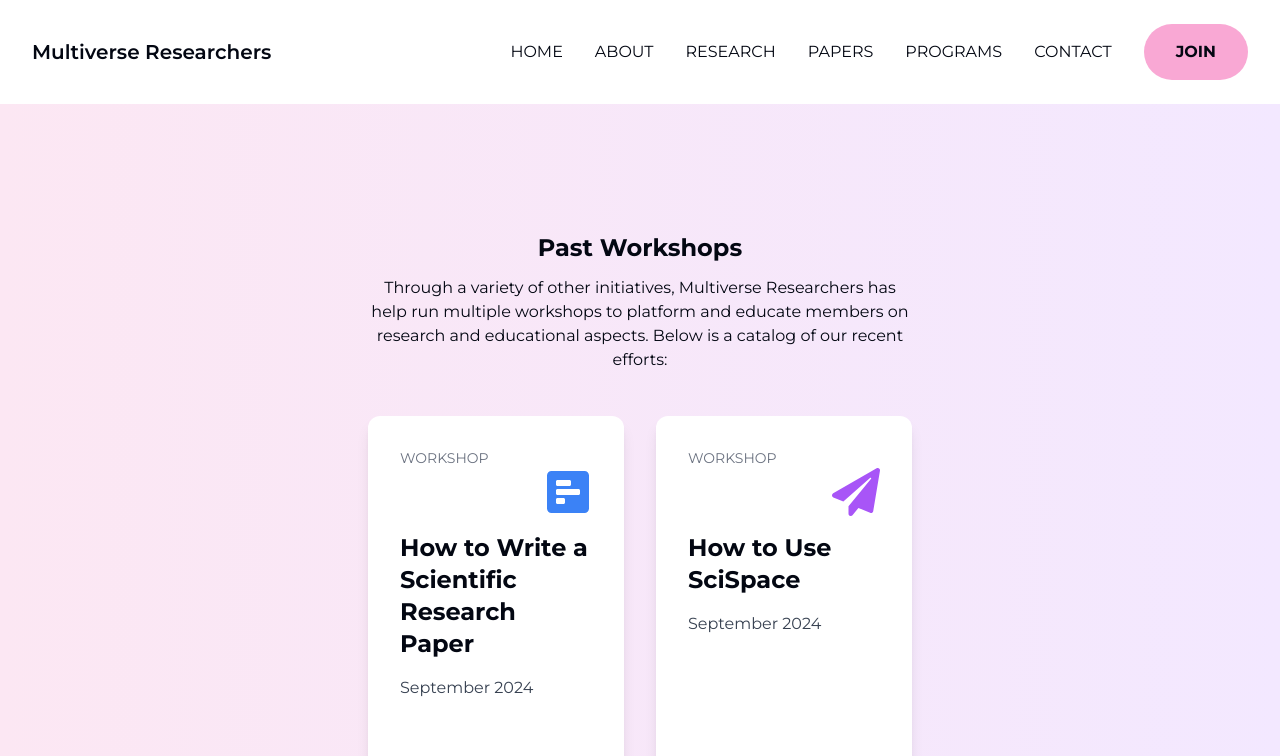
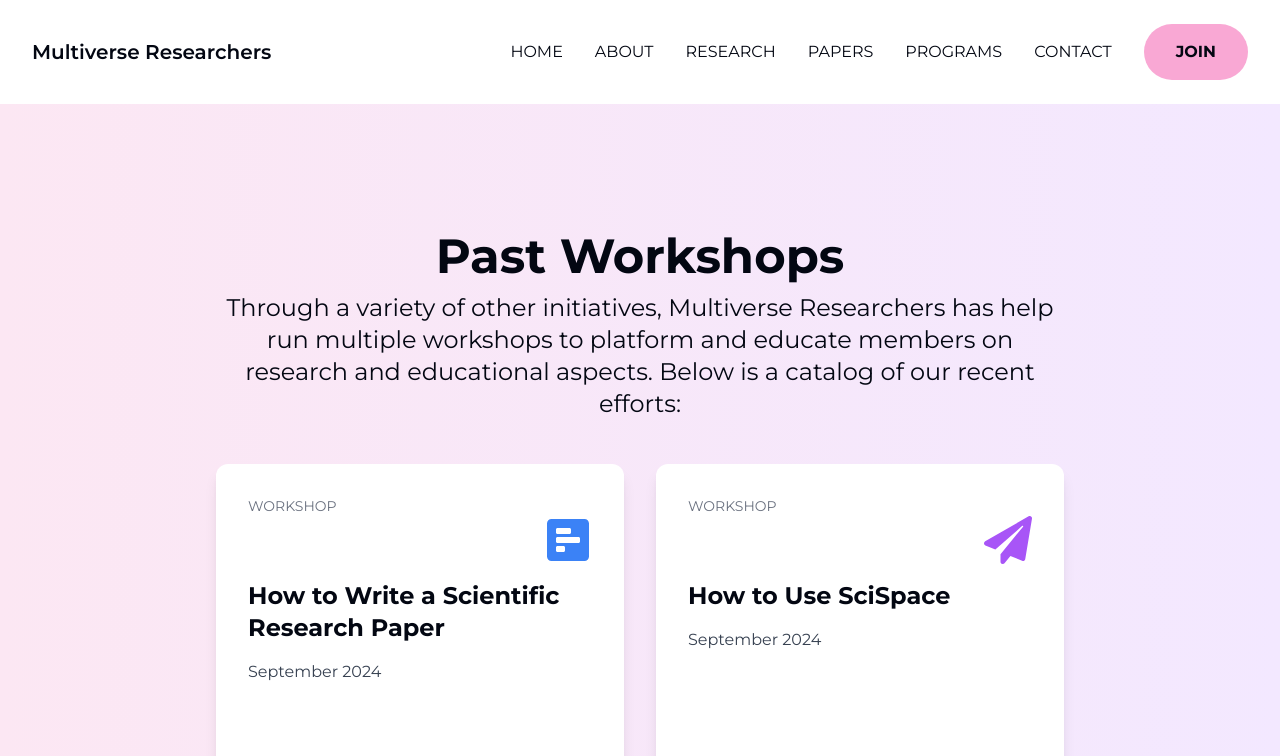
Before and after one commit to multiverseresearchers/multiverse-researchers, a React (Vite) app: page /workshops in a window 1280 px wide. Shown: the top 756 px of the page. Built offline with nearby package versions, Linux system fonts and the light colour scheme.

Commit message:
text reformatting

```diff
--- a/src/components/programs/Workshops.tsx
+++ b/src/components/programs/Workshops.tsx
@@ -3,9 +3,9 @@ import { FaUserGraduate, FaQuestionCircle, FaBookReader, FaSearchengin, FaPaperP
 const Workshops = () => {
   return (
     <div className="bg-gradient-to-r from-pink-100 to-purple-100 min-h-screen px-8 py-16">
-      <div className="p-8 md:w-1/2 m-auto">
-        <p className="font-bold text-2xl pt-8 text-center">Past Workshops</p>
-        <p className="md:m-auto py-3 text-center">
+      <div className="p-8 w-1/2 md:w-3/4 m-auto">
+        <p className="font-bold text-4xl md:text-5xl pt-8 text-center">Past Workshops</p>
+        <p className="md:m-auto text-2xl py-3 text-center">
           Through a variety of other initiatives, Multiverse Researchers has help run multiple workshops to platform and educate members on research and educational aspects.
           Below is a catalog of our recent efforts:
         </p>
```
